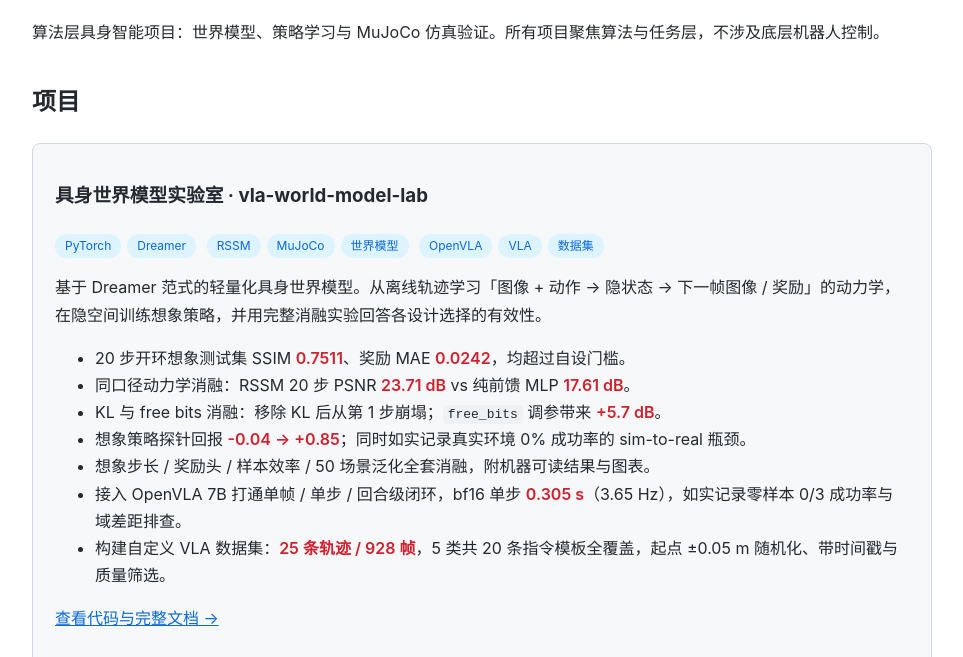
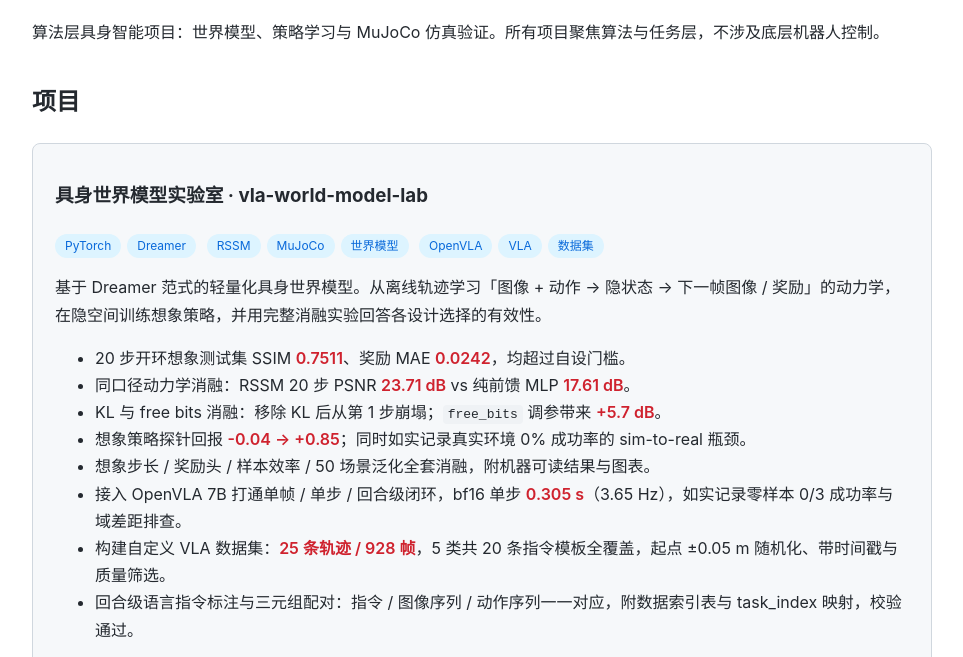
Before and after one commit to wzh0310/embodied-portfolio, a plain HTML site: page index.html in a window 1280 px wide. Shown: the part 111-768 px from the top of the page, without its empty margins (158-1121 px from the left). Drawn offline with Linux system fonts and the light colour scheme.

Commit message:
docs: 补充三元组标注与数据索引亮点

```diff
--- a/index.html
+++ b/index.html
@@ -42,6 +42,7 @@
       <li>想象步长 / 奖励头 / 样本效率 / 50 场景泛化全套消融，附机器可读结果与图表。</li>
       <li>接入 OpenVLA 7B 打通单帧 / 单步 / 回合级闭环，bf16 单步 <span class="metric">0.305 s</span>（3.65 Hz），如实记录零样本 0/3 成功率与域差距排查。</li>
       <li>构建自定义 VLA 数据集：<span class="metric">25 条轨迹 / 928 帧</span>，5 类共 20 条指令模板全覆盖，起点 ±0.05 m 随机化、带时间戳与质量筛选。</li>
+      <li>回合级语言指令标注与三元组配对：指令 / 图像序列 / 动作序列一一对应，附数据索引表与 task_index 映射，校验通过。</li>
     </ul>
     <p><a href="https://github.com/wzh0310/vla-world-model-lab">查看代码与完整文档 →</a></p>
   </div>
```
Also changed, not shown: 1 other file.
